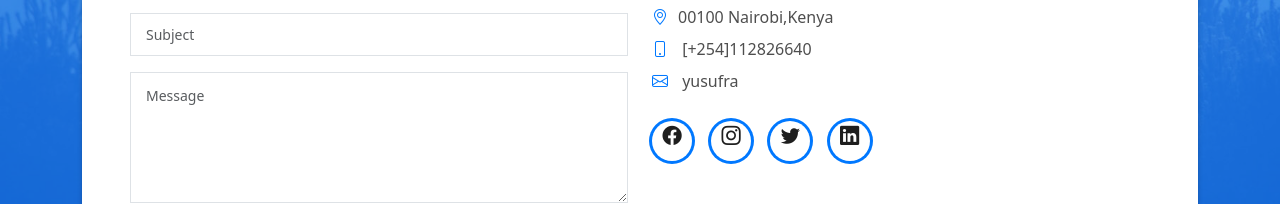
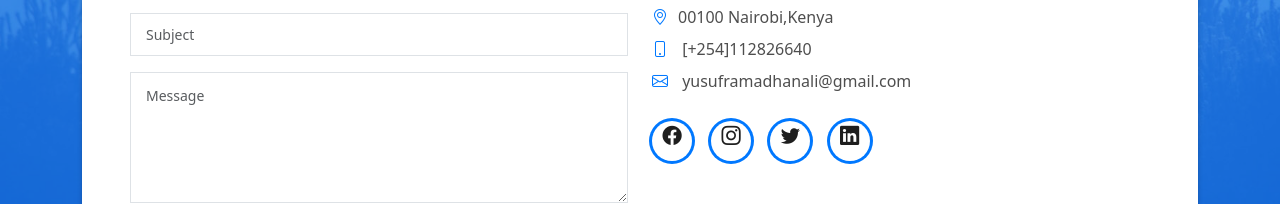
Before and after one commit to nurudeenramadhan/nurudeenramadhan.github.io, a plain HTML site: page index.html in a window 1280 px wide. Shown: the part 3492-3696 px from the top of the page. Drawn offline with Linux system fonts and the light colour scheme.

Commit message:
initial commit

```diff
--- a/index.html
+++ b/index.html
@@ -371,7 +371,7 @@
                       <ul class="list-ico">
                         <li><span class="bi bi-geo-alt"></span>00100 Nairobi,Kenya</li>
                         <li><span class="bi bi-phone"></span> [+254]112826640</li>
-                        <li><span class="bi bi-envelope"></span> yusufra</li>
+                        <li><span class="bi bi-envelope"></span> yusuframadhanali@gmail.com</li>
                       </ul>
                     </div>
                     <div class="socials">
```
